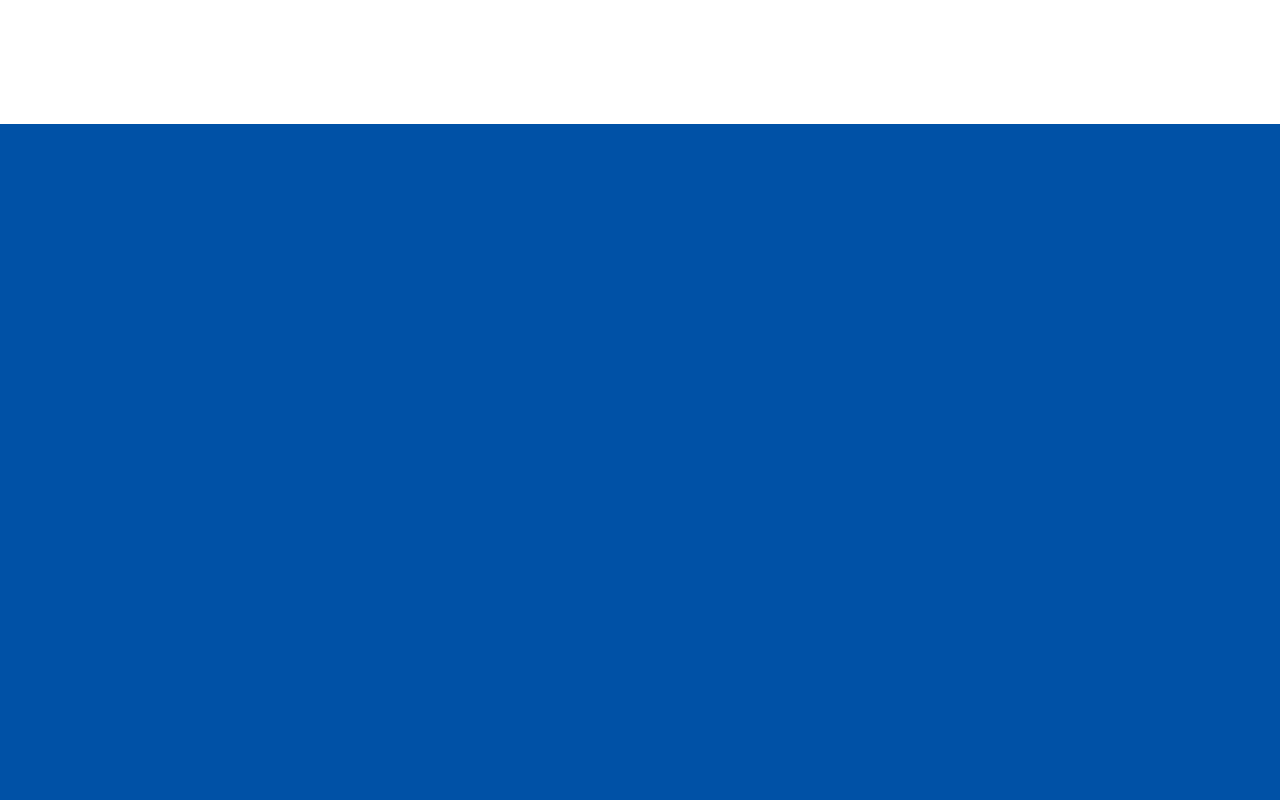
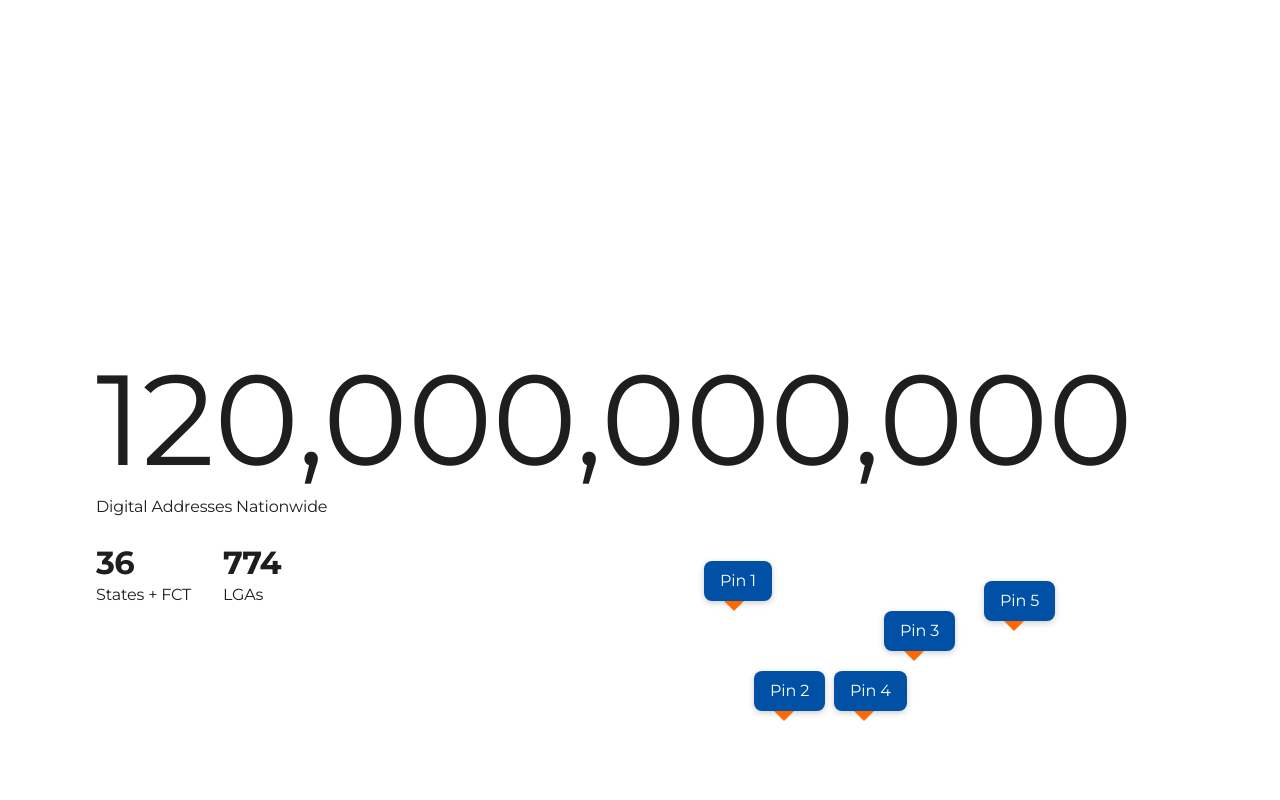
Before and after one commit to mcchukwu/aig-land, a website built with Vite: page index.html in a window 1280 px wide. Shown: the part 700-1500 px from the top of the page. Built offline with nearby package versions, Linux system fonts and the light colour scheme; some packages are replaced by stand-ins of ours.

Commit message:
added section section animations

```diff
--- a/index.html
+++ b/index.html
@@ -15,13 +15,17 @@
 		/>
 	</head>
 	<body>
-		<div class="fs-container">
-			<header class="full-screen">
-				<div class="logo-wrapper">
+		<header>
+			<nav>
+				<div class="container logo-wrapper">
 					<a href="/" aria-label="A I G Logo"></a>
 				</div>
+			</nav>
+		</header>
+
+		<main>
+			<section class="hero full-screen">
 				<div class="container hero-wrapper">
-					<div class="hero">
 					<div class="hero-text">
 						<h1>Unlocking Opportunities with a Secure Digital Identity</h1>
 						<p>
@@ -38,11 +42,47 @@
 						/>
 					</div>
 				</div>
+			</section>
+
+			<section class="proof full-screen">
+				<div class="container proof-wrapper">
+					<p class="proof-number">119950000000</p>
+					<p>Digital Addresses Nationwide</p>
+					<div class="locations">
+						<p>
+							<span class="font-title-2 bold">36</span><br />
+							States + FCT
+						</p>
+						<p>
+							<span class="font-title-2 bold">774</span><br />
+							LGAs
+						</p>
 					</div>
-			</header>
-			<main>
-				<section class="proof full-screen">
-					<div class="container proof-wrapper"></div>
+
+					<div class="pins-box">
+						<div class="pins">
+							<div class="pin" id="pin1" style="left: 20px; top: 30px">
+								Pin 1
+							</div>
+							<div class="pin" id="pin2" style="left: 70px; top: 150px">
+								Pin 2
+							</div>
+							<div class="pin" id="pin3" style="left: 200px; top: 80px">
+								Pin 3
+							</div>
+							<div class="pin" id="pin4" style="left: 150px; top: 200px">
+								Pin 4
+							</div>
+							<div class="pin" id="pin5" style="left: 300px; top: 50px">
+								Pin 5
+							</div>
+						</div>
+					</div>
+				</div>
+			</section>
+
+			<section class="mission full-screen">
+				<div class="container mission-wrapper"></div>
 			</section>
 		</main>
 
@@ -53,7 +93,6 @@
 					</m-grid>
 					</div> -->
 		</footer>
-		</div>
 		<script type="module" defer src="/src/js/main.js"></script>
 	</body>
 </html>
--- a/src/css/base.css
+++ b/src/css/base.css
@@ -15,7 +15,7 @@
 }
 
 body {
-	height: 100%;
+	min-height: 100vh;
 	scroll-behavior: smooth;
 	background: var(--background-color);
 	color: var(--foreground-color);
@@ -25,15 +25,15 @@ body {
 @define-mixin font-title-1 {
 	font-family: var(--title-font);
 	font-weight: 700;
-	font-size: 2rem;
-	line-height: 2.25rem;
+	font-size: clamp(2rem, calc(2rem + 2vw), 3rem);
+	line-height: clamp(2.5rem, calc(2.5rem + 2vw), 3.5rem);
 }
 
 @define-mixin font-title-2 {
 	font-family: var(--title-font);
 	font-weight: 700;
-	font-size: 1.5rem;
-	line-height: 1.75rem;
+	font-size: clamp(1.5rem, calc(1.5rem + 2vw), 2rem);
+	line-height: clamp(2rem, calc(2rem + 2vw), 2.5rem);
 	letter-spacing: -0.02em;
 }
 
@@ -53,13 +53,7 @@ body {
 
 .full-screen {
 	min-height: calc(var(--vh, 1vh) * 100);
-	scroll-snap-align: start;
-}
-.scroll-down {
-	margin-top: 20px;
-	text-decoration: none;
-	font-size: 1.2em;
-	color: #007bff;
+	min-height: calc(var(--vh, 1dvh) * 100);
 }
 
 .primary-btn {
@@ -438,10 +432,3 @@ m-grid {
 		column-count: 8;
 	}
 }
-
-/*-------- Fullscreen base -----------*/
-.fs-container {
-	height: 100%;
-	overflow-y: scroll;
-	scroll-snap-type: y mandatory;
-}
--- a/src/css/index.css
+++ b/src/css/index.css
@@ -1,9 +1,15 @@
 /* index.css */
+
 header {
-	padding: var(--body-padding-x) var(--body-padding-x) 0;
+	background: var(--background-color);
+	position: sticky;
+	top: 0;
+	z-index: 10001;
+
+	& nav {
+		padding: var(--line-height) var(--body-padding-x);
 
 		& .logo-wrapper {
-		max-width: calc(var(--unit) * 152);
 			margin: auto;
 
 			& a {
@@ -18,11 +24,15 @@ header {
 				overflow: hidden;
 			}
 		}
+	}
+}
+
+main {
+	& section {
+		padding: 0 var(--body-padding-x);
 
 		& .hero-wrapper {
 			margin: 0 auto;
-
-		& .hero {
 			display: flex;
 			flex-wrap: wrap;
 			align-items: center;
@@ -30,39 +40,90 @@ header {
 
 			& .hero-text {
 				max-width: 48ch;
-
 				& * {
 					opacity: 0;
 					transform: translateY(20px);
 				}
-
 				& p {
 					margin-bottom: var(--line-height);
 				}
 			}
 
 			& .hero-focal {
-				flex-grow: 1;
+				flex: 1 1 0;
 				display: flex;
 				justify-content: center;
+				flex-wrap: wrap;
 
 				& img {
 					margin: 0 auto;
 					max-width: 300px;
-					object-fit: contain; /* or "contain" depending on your needs */
+					object-fit: contain;
+					border-radius: 50%;
+				}
+			}
+		}
+
+		& .proof-wrapper {
+			margin: 0 auto;
+			padding: calc(var(--line-height) * 2) 0;
+
+			& .proof-number {
+				font-size: clamp(2.25rem, 10vw, 8rem);
+				margin-top: clamp(3rem, 9vw, 8rem);
+				margin-bottom: clamp(1rem, 5vw, 8rem);
+			}
+
+			& .locations {
+				display: flex;
+				gap: calc(var(--unit) * 4);
+				z-index: 10;
+			}
+
+			& .pins-box {
+				margin-top: -100px;
+				width: 100%;
+				position: relative;
+				padding-right: calc(var(--unit) * 4);
+				overflow-x: hidden;
+
+				@media (--viewport-s) {
+				}
+
+				& .pins {
+					position: relative;
+					width: 500px;
+					height: 200px;
+					margin-left: auto;
+
+					& .pin {
+						position: absolute;
+						cursor: grab;
+						background: var(--blue);
+						color: var(--background-color);
+						border-radius: var(--unit);
+						padding: var(--unit) calc(var(--unit) * 2);
+						box-shadow: 0 2px 6px rgba(0, 0, 0, 0.2);
+						user-select: none;
+
+						&::after {
+							content: "";
+							position: absolute;
+							bottom: -10px;
+							left: 20px;
+							border-width: 10px 10px 0;
+							border-style: solid;
+							border-color: var(--orange) transparent;
+							width: 0;
+							height: 0;
+
+							&.dragging {
+								cursor: grabbing;
 							}
 						}
 					}
 				}
 			}
-
-main {
-	& section {
-		padding: 0 var(--body-padding-x);
-		background: var(--blue);
-	}
-
-	& .proof-wrapper {
-		margin: 0 auto;
 		}
 	}
+}
--- a/src/css/vars.css
+++ b/src/css/vars.css
@@ -6,7 +6,7 @@
 @custom-media --viewport-xsmall-inv (min-width: 641px);
 
 :root {
-	--font-size: 16px;
+	--font-size: 1rem;
 }
 
 :root {
@@ -22,7 +22,7 @@
 	--baseline: var(--unit);
 
 	/* container max width */
-	--container-max-width: calc(var(--unit) * 130); /* 136, 152, 192  */
+	--container-max-width: calc(var(--unit) * 136); /* 136, 152, 192  */
 
 	/* spacing around blocks */
 	--blockSpacingTop: 0px;
--- a/src/js/main.js
+++ b/src/js/main.js
@@ -1,92 +1,139 @@
 import "../css/base.css";
 import "../css/index.css";
 
-import { gsap } from 'gsap';
-import { ScrollToPlugin } from "gsap/ScrollToPlugin";
+import { gsap } from "gsap";
+import { Draggable } from "gsap/Draggable";
 
+gsap.registerPlugin(Draggable);
 
-gsap.registerPlugin(ScrollToPlugin);
+document.addEventListener("DOMContentLoaded", () => {
+  // =========================
+  // Hero Text Fade-Up Animation
+  // =========================
+  gsap.timeline()
+    .to(".hero-text h1", {
+      opacity: 1,
+      y: 0,
+      duration: 1,
+      ease: "power2.out",
+    })
+    .to(
+      ".hero-text p",
+      { opacity: 1, y: 0, duration: 1, ease: "power2.out" },
+      "-=0.5"
+    )
+    .to(
+      ".hero-text a",
+      { opacity: 1, y: 0, duration: 1, ease: "power2.out" },
+      "-=0.5"
+    );
 
-// Dynamic viewport height calculation for mobile
-function setVh() {
-  const vh = window.innerHeight * 0.01;
-  document.documentElement.style.setProperty('--vh', `${vh}px`);
-}
-setVh();
-window.addEventListener('resize', setVh);
+  // =========================
+  // Set Initial State for Locations and Pins
+  // =========================
+  gsap.set(".locations p, .pins .pin", { opacity: 0, y: 20 });
 
-// On page load, animate hero text
-document.addEventListener('DOMContentLoaded', () => {
-  const tl = gsap.timeline();
-  tl.to('.hero-text h1', { opacity: 1, y: 0, duration: 1, ease: 'power2.out' })
-    .to('.hero-text p', { opacity: 1, y: 0, duration: 1, ease: 'power2.out' }, '-=0.5')
-    .to('.hero-text a', { opacity: 1, y: 0, duration: 1, ease: 'power2.out' }, '-=0.5');
+  // =========================
+  // Draggable Pins Initialization
+  // =========================
+  const pinsContainer = document.querySelector(".pins");
+  const containerWidth = pinsContainer.offsetWidth;
+  const containerHeight = pinsContainer.offsetHeight;
+  const safePadding = 20;
 
-  // Full-screen sections swipe functionality
-  const sections = document.querySelectorAll('.full-screen');
-  let isAnimating = false;
-  let currentSectionIndex = 0;
+  const pins = document.querySelectorAll(".pin");
+  pins.forEach((pin) => {
+    // Read inline left/top positions
+    let left = parseFloat(pin.style.left);
+    let top = parseFloat(pin.style.top);
+    const pinWidth = pin.offsetWidth;
+    const pinHeight = pin.offsetHeight;
 
-  function scrollToSection(index) {
-    if (index < 0 || index >= sections.length) return;
-    isAnimating = true;
-    gsap.to(window, {
-      duration: 1,
-      scrollTo: { y: sections[index], autoKill: false },
-      ease: "power2.inOut",
-      onComplete: () => {
-        isAnimating = false;
-        currentSectionIndex = index;
-      }
+    // Ensure pins are not too close to container edges
+    if (left < safePadding) left = safePadding;
+    else if (left > containerWidth - pinWidth - safePadding)
+      left = containerWidth - pinWidth - safePadding;
+    if (top < safePadding) top = safePadding;
+    else if (top > containerHeight - pinHeight - safePadding)
+      top = containerHeight - pinHeight - safePadding;
+
+    // Update inline styles with safe positions
+    pin.style.left = left + "px";
+    pin.style.top = top + "px";
+    // Save original positions for snapping back
+    pin.dataset.origLeft = left;
+    pin.dataset.origTop = top;
+
+    // Make the pin draggable and snap back on drag end
+    Draggable.create(pin, {
+      type: "x,y",
+      bounds: pinsContainer,
+      onDragStart() {
+        pin.classList.add("dragging");
+      },
+      onDragEnd() {
+        pin.classList.remove("dragging");
+        gsap.to(pin, {
+          x: 0,
+          y: 0,
+          duration: 0.3,
+          onComplete() {
+            pin.style.transform = "";
+          },
+        });
+      },
     });
-  }
-
-  // Handle wheel events (desktop)
-  window.addEventListener("wheel", (e) => {
-    if (isAnimating) return;
-
-    if (e.deltaY > 0 && currentSectionIndex < sections.length - 1) {
-      scrollToSection(currentSectionIndex + 1);
-    } else if (e.deltaY < 0 && currentSectionIndex > 0) {
-      scrollToSection(currentSectionIndex - 1);
-    }
   });
 
-  // Handle keydown events (arrow keys, page up/down, space)
-  window.addEventListener("keydown", (e) => {
-    if (isAnimating) return;
+  // =========================
+  // Proof Section Animations Upon Visibility
+  // =========================
+  const proofSection = document.querySelector(".proof");
+  const observer = new IntersectionObserver(
+    (entries, obs) => {
+      entries.forEach((entry) => {
+        if (entry.isIntersecting) {
+          // Animate the proof-number from a near-120 value to 120,000,000,000
+          const proofNumberEl = document.querySelector(".proof-number");
+          const startVal = 119950000000;
+          const endVal = 120000000000;
+          proofNumberEl.textContent = startVal.toLocaleString();
+          let proofObj = { val: startVal };
+          gsap.to(proofObj, {
+            val: endVal,
+            duration: 2,
+            ease: "power2.out",
+            onUpdate: () => {
+              proofNumberEl.textContent = Math.round(proofObj.val).toLocaleString();
+            },
+          });
 
-    if (e.key === "ArrowDown" || e.key === "PageDown" || e.key === " ") {
-      if (currentSectionIndex < sections.length - 1) {
-        scrollToSection(currentSectionIndex + 1);
-      }
-    }
-    if (e.key === "ArrowUp" || e.key === "PageUp") {
-      if (currentSectionIndex > 0) {
-        scrollToSection(currentSectionIndex - 1);
-      }
-    }
-  });
+          // Create a timeline for the fade-up animations of locations paragraphs and pins
+          gsap.timeline()
+            .to(".proof > p:not(.proof-number), .locations p", {
+              opacity: 1,
+              y: 0,
+              duration: 1,
+              ease: "power2.out",
+              stagger: 0.2,
+            })
+            .to(
+              ".pins .pin",
+              {
+                opacity: 1,
+                y: 0,
+                duration: 0.5,
+                ease: "power2.out",
+                stagger: 0.1,
+              },
+              "-=0.3"
+            );
 
-  // Touch events for swipe on mobile
-  let touchStartY = 0;
-  let touchEndY = 0;
-
-  window.addEventListener("touchstart", (e) => {
-    touchStartY = e.changedTouches[0].screenY;
-  });
-
-  window.addEventListener("touchend", (e) => {
-    if (isAnimating) return;
-    touchEndY = e.changedTouches[0].screenY;
-    const deltaY = touchStartY - touchEndY;
-
-    // Sensitivity threshold for swipe
-    const threshold = 50;
-    if (deltaY > threshold && currentSectionIndex < sections.length - 1) {
-      scrollToSection(currentSectionIndex + 1);
-    } else if (deltaY < -threshold && currentSectionIndex > 0) {
-      scrollToSection(currentSectionIndex - 1);
-    }
-  });
+          obs.unobserve(proofSection);
+        }
+      });
+    },
+    { threshold: 0.5 }
+  );
+  observer.observe(proofSection);
 });
```
Lines whose indentation alone changed are shown as unchanged.
